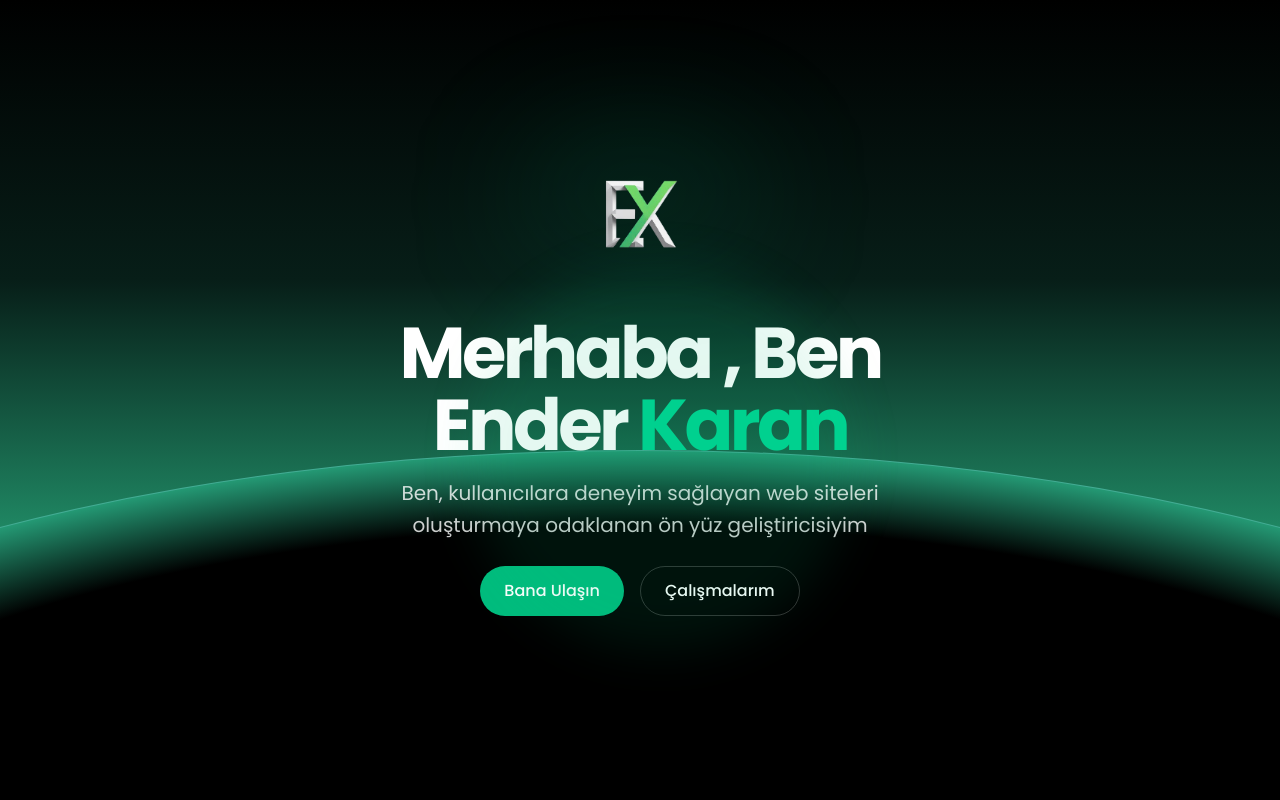
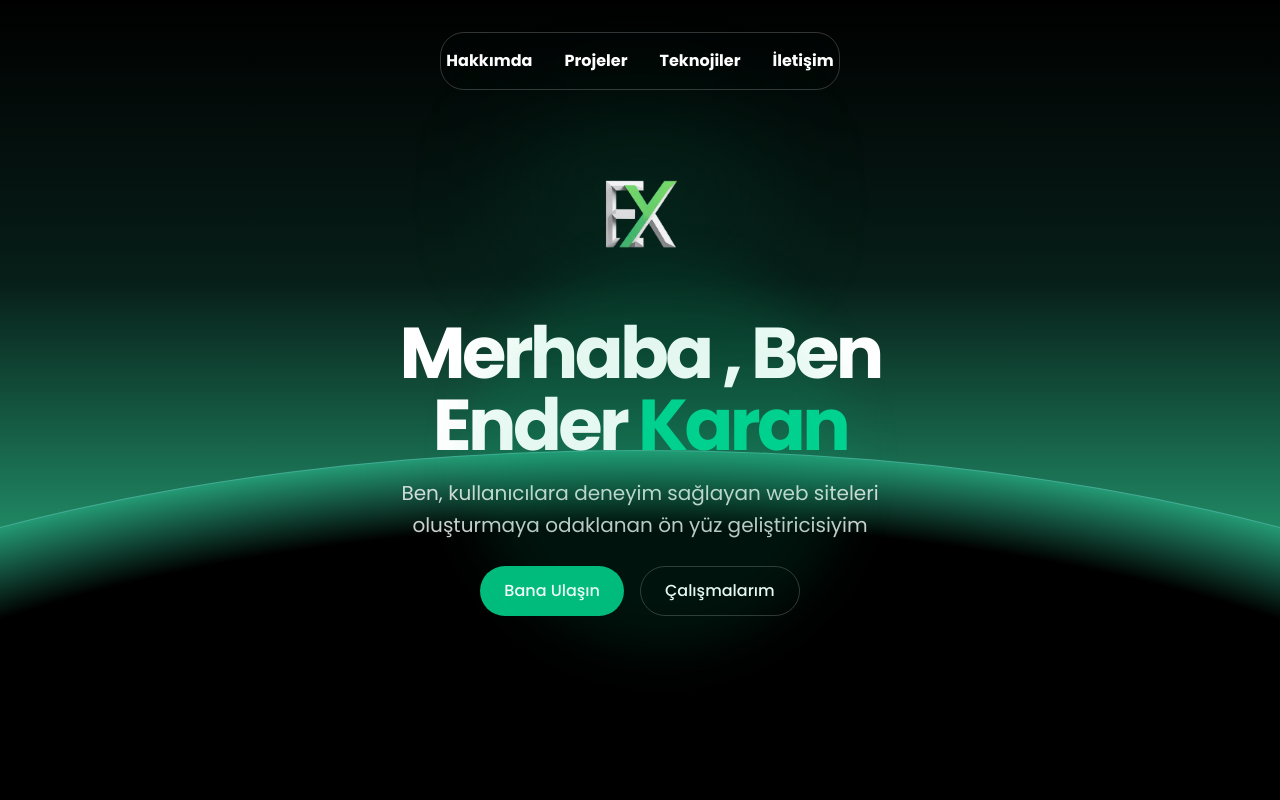
Before and after one commit to EnderKaran/Portfolio-Website, a React (Vite) app in the folder website/: page / in a window 1280 px wide. Shown: the top 800 px of the page. Built offline with nearby package versions, Linux system fonts and the light colour scheme.

Commit message:
Navbar Alanı Bitti

```diff
--- a/website/src/App.jsx
+++ b/website/src/App.jsx
@@ -1,14 +1,16 @@
 import { About } from "./pages/About"
-import { Footer } from "./pages/Footer"
+import { Footer } from "./components/Footer"
 import { Hero } from "./pages/Hero"
 import { Portfolio } from "./pages/Portfolio"
 import { Stack } from "./pages/Stack"
+import { Navbar } from "./components/Navbar"
 
 function App() {
 
 
   return (
     <>
+      <Navbar/>
       <Hero />
       <About />
       <Portfolio />
--- a/website/src/pages/Footer.jsx
+++ b/website/src/components/Footer.jsx
@@ -2,8 +2,6 @@ import {
     AiFillGithub,
     AiFillLinkedin
 } from "react-icons/ai";
-
-
 
 export const Footer = () => {
     return (
--- /dev/null
+++ b/website/src/components/Navbar.jsx
@@ -0,0 +1,67 @@
+import React, { useState } from "react";
+import { AiOutlineMenu, AiOutlineClose } from "react-icons/ai";
+
+const navlinks = [
+    { title: "Hakkımda", path: "#about" },
+    { title: "Projeler", path: "#portfolio" },
+    { title: "Teknojiler", path: "#stack" },
+    { title: "İletişim", path: "#contact" },
+];
+
+export const Navbar = () => {
+    const [nav, SetNav] = useState(false);
+
+    const toggleNav = () => {
+        SetNav(!nav);
+    }
+
+    const closeNav = () => {
+        SetNav(false);
+    }
+
+    return (
+        <div className="z-50 fixed flex justify-center w-full text-white font-bold">
+            <div className="border border-white/20 mt-8 backdrop-blur-3xl rounded-3xl hidden md:flex items-center justify-center p-2 max-w-[400px] mx-auto">
+                <ul className="flex flex-row p-2 space-x-8">
+                    {navlinks.map((link, index) => (
+                        <li key={index}>
+                            <a
+                                href={link.path}
+                                className="transform hover:skew-x-12 hover:text-white/50 transition-all duration-300 ease-in-out"
+                            >
+                                {link.title}
+                            </a>
+                        </li>
+                    ))}
+                </ul>
+            </div>
+
+            <div
+                onClick={toggleNav}
+                className="md:hidden absolute top-5 right-14 border rounded z-50 text-white/70 border-white/20 p-2 cursor-pointer"
+            >
+                {nav ? <AiOutlineClose size={30} /> : <AiOutlineMenu size={30} />}
+            </div>
+
+
+            <div
+                className={`fixed left-0 top-0 w-full h-full bg-black/90 transform transition-transform duration-300 ${nav ? "translate-x-0" : "-translate-x-full"
+                    }`}
+            >
+                <ul className="flex flex-col items-center justify-center space-y-8 h-full">
+                    {navlinks.map((link, index) => (
+                        <li key={index}>
+
+                            <a href={link.path} onClick={closeNav} className="text-5xl">
+                                {link.title}
+                            </a>
+
+                        </li>
+                    ))}
+                </ul>
+            </div>
+
+
+        </div>
+    )
+ }
```
